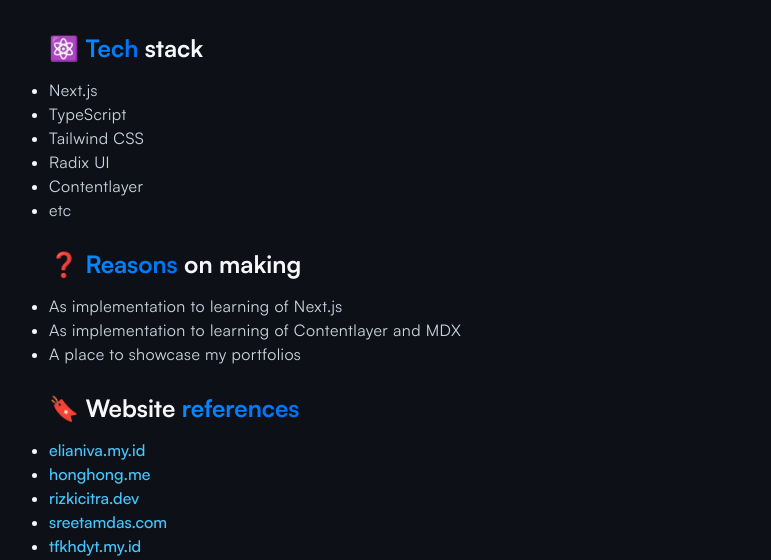
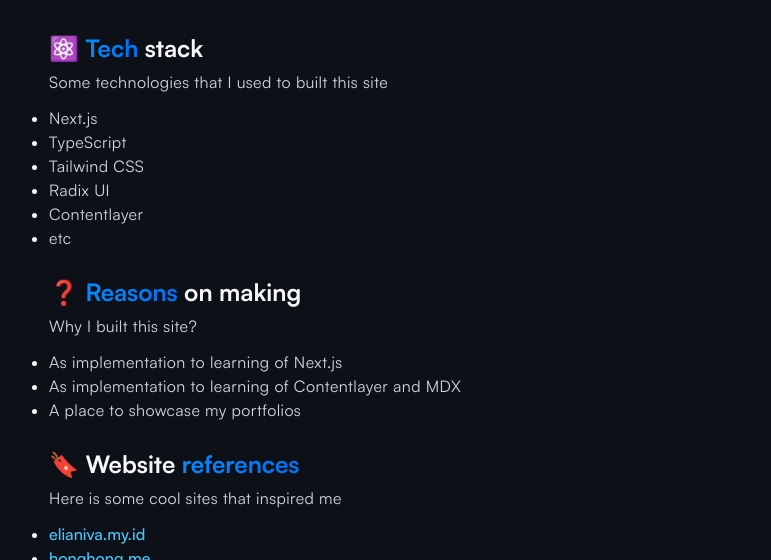
Before and after one commit to up2dul/up2dul.com, a Next.js app: page /about-site in a window 1280 px wide. Shown: the part 185-745 px from the top of the page, without its empty margins (239-1010 px from the left). Built offline with nearby package versions, Linux system fonts and the light colour scheme; no server answers.

Commit message:
feat(pages): section sub title

```diff
--- a/src/pages/about-site.tsx
+++ b/src/pages/about-site.tsx
@@ -43,6 +43,9 @@
         <SectionTitle id='tech-stack'>
           ⚛️ <span className='text-gradient'>Tech</span> stack
         </SectionTitle>
+
+        <p className='mt-1'>Some technologies that I used to built this site</p>
+
         <ul className='mt-3 list-disc'>
           {techStackList.map((tech) => (
             <li key={tech}>
@@ -60,6 +63,9 @@
         <SectionTitle id='reason'>
           ❓ <span className='text-gradient'>Reasons</span> on making
         </SectionTitle>
+
+        <p className='mt-1'>Why I built this site?</p>
+
         <ul className='mt-3 list-disc'>
           <li>
             <p>As implementation to learning of Next.js</p>
@@ -81,6 +87,9 @@
         <SectionTitle id='references'>
           🔖 Website <span className='text-gradient'>references</span>
         </SectionTitle>
+
+        <p className='mt-1'>Here is some cool sites that inspired me</p>
+
         <ul className='mt-3 list-disc'>
           {referencesList.map((reference) => (
             <li key={reference}>
```
